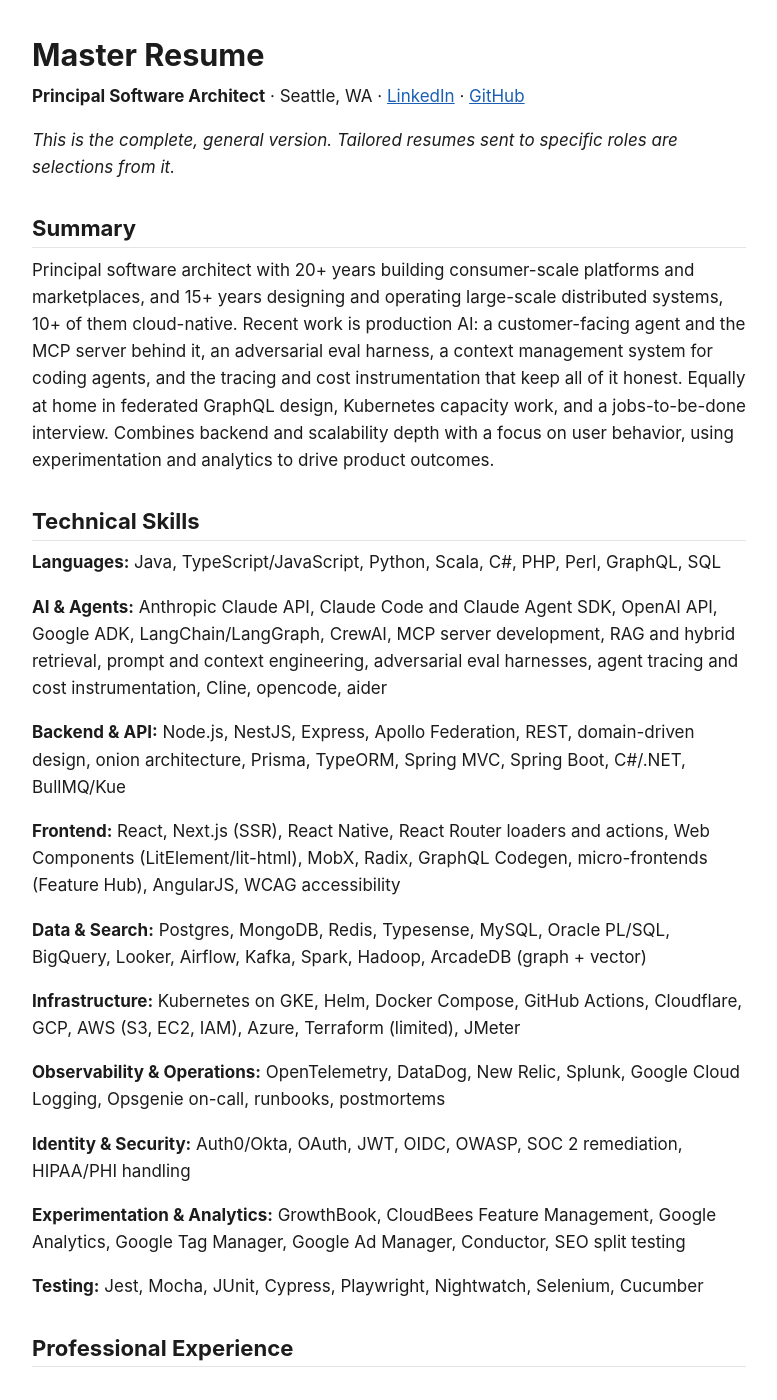
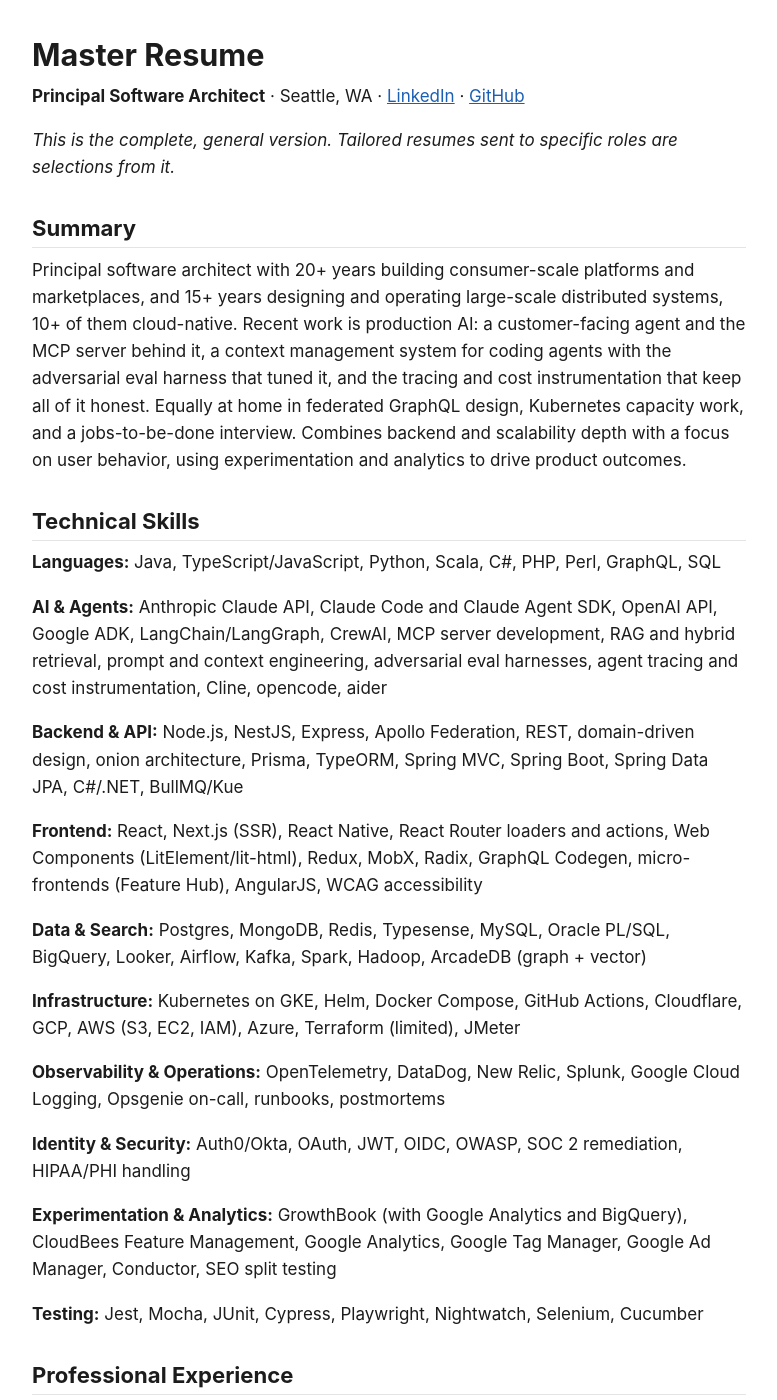
Before and after one commit to jaysonboyer/jaysonboyer.github.io, a Jekyll site: the page built from resume.md, in a window 1280 px wide and 1400 px high, scrolled down 226 px. Shown: the whole window, without its empty margins (251-1028 px from the left). Built offline with Jekyll 4.4.1, drawn with Linux system fonts in a browser that asks for light colours; some of the changed text lies outside the part shown.

Commit message:
Update resume

```diff
--- a/resume.md
+++ b/resume.md
@@ -15,8 +15,8 @@ permalink: /resume/
 Principal software architect with 20+ years building consumer-scale platforms and
 marketplaces, and 15+ years designing and operating large-scale distributed
 systems, 10+ of them cloud-native. Recent work is production AI: a customer-facing
-agent and the MCP server behind it, an adversarial eval harness, a context
-management system for coding agents, and the tracing and cost instrumentation
+agent and the MCP server behind it, a context management system for coding
+agents with the adversarial eval harness that tuned it, and the tracing and cost instrumentation
 that keep all of it honest. Equally at home in federated GraphQL design,
 Kubernetes capacity work, and a jobs-to-be-done interview. Combines backend and
 scalability depth with a focus on user behavior, using experimentation and
@@ -32,11 +32,12 @@ hybrid retrieval, prompt and context engineering, adversarial eval harnesses,
 agent tracing and cost instrumentation, Cline, opencode, aider
 
 **Backend & API:** Node.js, NestJS, Express, Apollo Federation, REST, domain-driven
-design, onion architecture, Prisma, TypeORM, Spring MVC, Spring Boot, C#/.NET,
+design, onion architecture, Prisma, TypeORM, Spring MVC, Spring Boot, Spring Data JPA,
+C#/.NET,
 BullMQ/Kue
 
 **Frontend:** React, Next.js (SSR), React Native, React Router loaders and actions,
-Web Components (LitElement/lit-html), MobX, Radix, GraphQL Codegen,
+Web Components (LitElement/lit-html), Redux, MobX, Radix, GraphQL Codegen,
 micro-frontends (Feature Hub), AngularJS, WCAG accessibility
 
 **Data & Search:** Postgres, MongoDB, Redis, Typesense, MySQL, Oracle PL/SQL,
@@ -51,7 +52,7 @@ Cloud Logging, Opsgenie on-call, runbooks, postmortems
 **Identity & Security:** Auth0/Okta, OAuth, JWT, OIDC, OWASP, SOC 2 remediation,
 HIPAA/PHI handling
 
-**Experimentation & Analytics:** GrowthBook, CloudBees Feature Management, Google
+**Experimentation & Analytics:** GrowthBook (with Google Analytics and BigQuery), CloudBees Feature Management, Google
 Analytics, Google Tag Manager, Google Ad Manager, Conductor, SEO split testing
 
 **Testing:** Jest, Mocha, JUnit, Cypress, Playwright, Nightwatch, Selenium,
@@ -61,7 +62,7 @@ Cucumber
 
 ### HG Insights (formerly TrustRadius) — Principal Engineer
 
-September 2023 – July 2026 · Remote
+September 2023 – July 2026 · Remote · Reported to the CTO
 
 **AI strategy and agents**
 
@@ -81,7 +82,7 @@ September 2023 – July 2026 · Remote
 
 **Agent evaluation and production operations**
 
-- Built an adversarial eval harness for agent behavior: hand-authored regression
+- Built an adversarial eval harness for the coding-agent context system: hand-authored regression
   cases with pre-declared pass/fail markers, control arms that discard cases the
   model passes anyway, and ground truth read from disk state (SHA-256 diffs,
   behavioral code markers) rather than model self-report. Used it to isolate
@@ -154,6 +155,8 @@ September 2023 – July 2026 · Remote
   plus Conductor prompt-tracking data into BigQuery, surfaced in Looker; collaborated
   on the warehouse schema and maintained the visit, AI-visibility, and review
   pipelines behind the company's BI.
+- Built the custom metrics and Google Analytics and BigQuery integrations behind
+  GrowthBook's experiment analytics.
 - Expanded the experimentation program to SEO split testing with GrowthBook;
   participated in jobs-to-be-done interviews with software buyers and interviewed
   content, moderation, and UGC teams to map their workflows, producing improved
@@ -185,7 +188,7 @@ September 2023 – July 2026 · Remote
 
 ### b.well Connected Health — Principal Engineer / Principal Architect
 
-January 2021 – September 2023 · Seattle, WA
+January 2021 – September 2023 · Seattle, WA · Reported to the VP of Platform Engineering
 
 - Co-architected an embeddable architecture, Web Components plus React Native,
   that let b.well ship its products into third-party web portals and into iOS and
@@ -201,8 +204,10 @@ January 2021 – September 2023 · Seattle, WA
 - Directed GraphQL/Apollo Federation strategy and domain-driven design for
   configuration services; authored the ADRs; routed micro-frontends with React
   Router loaders and actions and typed the UI with GraphQL Codegen.
-- Consumed FHIR resources for interoperability with health systems, EHRs, and
-  partner platforms.
+- Consumed FHIR (HL7 R4) resources for interoperability with health systems,
+  EHRs, and partner platforms; contributed to b.well's open-source FHIR server
+  (Node.js, MongoDB), making its GraphQL API an Apollo Federation subgraph on the
+  supergraph, a change still in place on `main` three years on.
 - Founded the UI component library and innersource program with weekly
   check-ins; led WCAG accessibility across every client surface.
 - Spearheaded unit-test automation and GitHub Actions CI/CD, including custom
```
Also changed, not shown: other parts of resume.md (+1 -1 lines).
